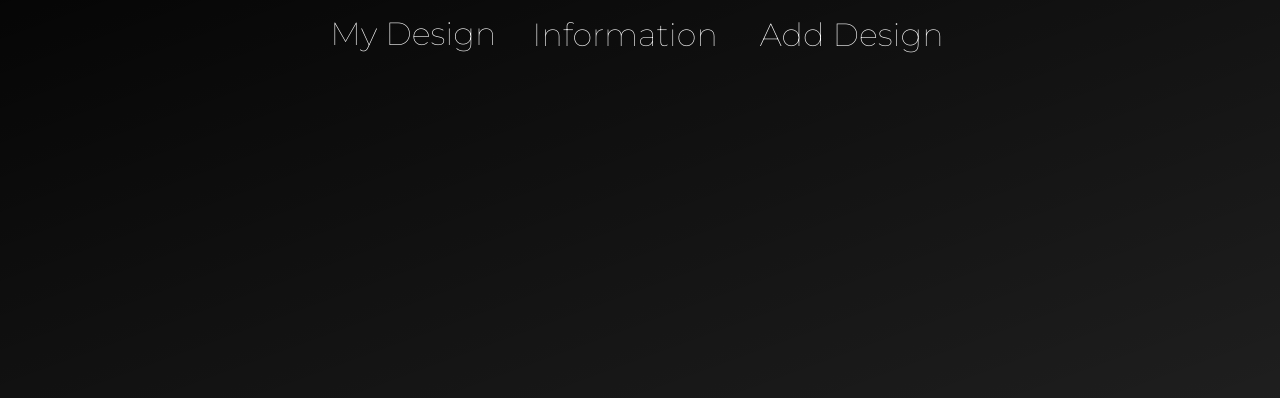
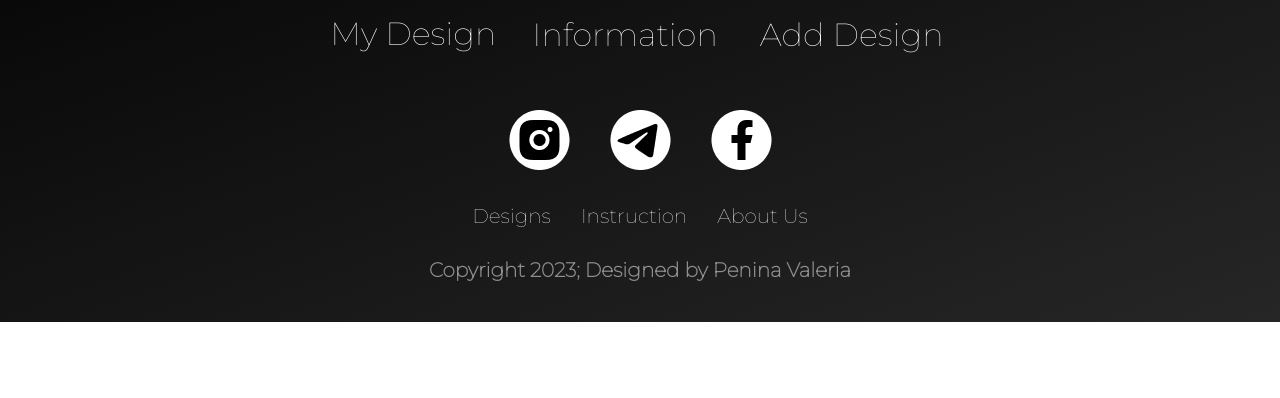
Before and after one commit to Alexasandra1/Intra, a React (Create React App) app in the folder frontend/: page /profile in a window 1280 px wide. Shown: the part 402-800 px from the top of the page. Built offline with nearby package versions, Linux system fonts and the light colour scheme; no server answers.

Commit message:
fix: fixing container in the profile page

```diff
--- a/frontend/src/pages/MainPage/MainPage.scss
+++ b/frontend/src/pages/MainPage/MainPage.scss
@@ -7,6 +7,8 @@
     background: linear-gradient(160deg, #000 14.16%, rgba(0, 0, 0, 0.85) 100%);
     // background: linear-gradient(90deg, #000 14.16%, rgba(0, 0, 0, 0.85) 100%);
     width: 100%;
+    position: relative;
+    z-index: 1;
 }
 
 .mainpage__main__container {
@@ -18,11 +20,11 @@
     // align-items: baseline;
 }
 
-.mainpage__main{
-    position: relative;
-    z-index: 1;
+// .mainpage__main{
+//     position: relative;
+//     z-index: 1;
 
-}
+// }
 
 // .mainpage__main__container__cardFisrt,
 // .mainpage__main__container__cardSecond,
--- a/frontend/src/pages/ProfilePage/ProfilePage.scss
+++ b/frontend/src/pages/ProfilePage/ProfilePage.scss
@@ -25,8 +25,10 @@
 .designs_container{
     display: flex;
     flex-direction: row;
-    width: 1182px;
-    height: 340px;
+    flex-wrap: wrap;
+    justify-content: center;
+    // width: 1182px;
+    // height: 340px;
     overflow: scroll;
     overflow-y: hidden;
 }
@@ -42,6 +44,8 @@
 .profilePage__main__container__button {
     display: flex;
     flex-direction: row;
+    justify-content: center;
+    flex-wrap: wrap;
     gap: 30px;
     padding-bottom: 15px;
 
--- a/frontend/src/shared/components/Chair/Chair.scss
+++ b/frontend/src/shared/components/Chair/Chair.scss
@@ -10,8 +10,8 @@
     color: #C3C3C3;
     font-family: Montserrat;
     font-size: 180px;
-    position: absolute;
-    z-index: 1;
+    // position: absolute;
+    // z-index: 1;
     font-weight: bolder;
 }
 
--- a/frontend/src/shared/components/Header/Header.jsx
+++ b/frontend/src/shared/components/Header/Header.jsx
@@ -63,7 +63,7 @@ export function Header() {
                     {/* <HeaderText word="Log In" onClick={handleLoginClick}
                         style={currentPage === "/login" ? "selectedStyle" : ""}/> */}
                 </div>
-                <Burger items={[{ text: 'Designs', link: '' },{ text: 'Instruction', link: '/instruction' },{ text: 'About Us', link: '/aboutus' }, { text: isAuthorized ? 'Profile' : 'Log In', link: isAuthorized ? '/profile' : '/login' }, ]}></Burger>
+                <Burger items={[{ text: 'Designs', link: '/design' },{ text: 'Instruction', link: '/instruction' },{ text: 'About Us', link: '/aboutus' }, { text: isAuthorized ? 'Profile' : 'Log In', link: isAuthorized ? '/profile' : '/login' }, ]}></Burger>
 
             </div>
         </header>
```
